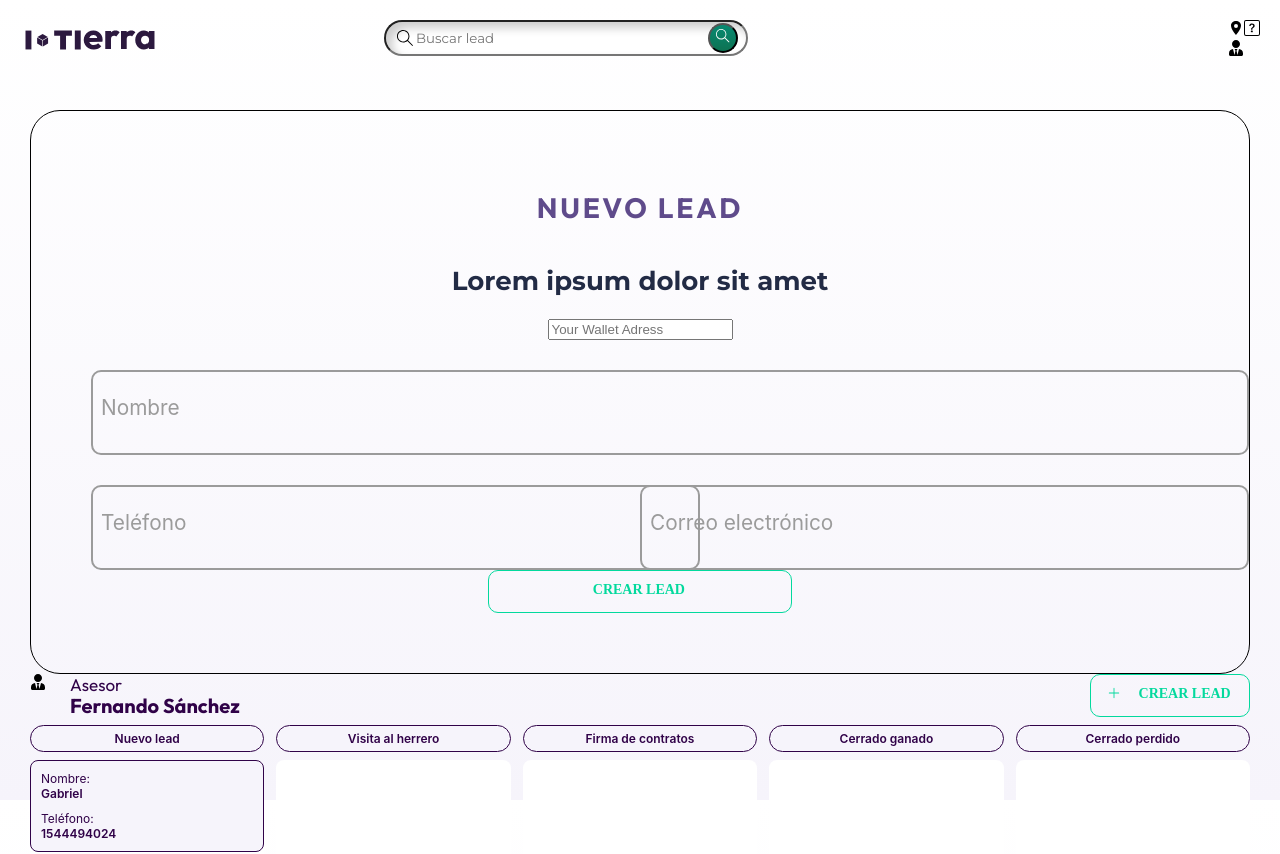
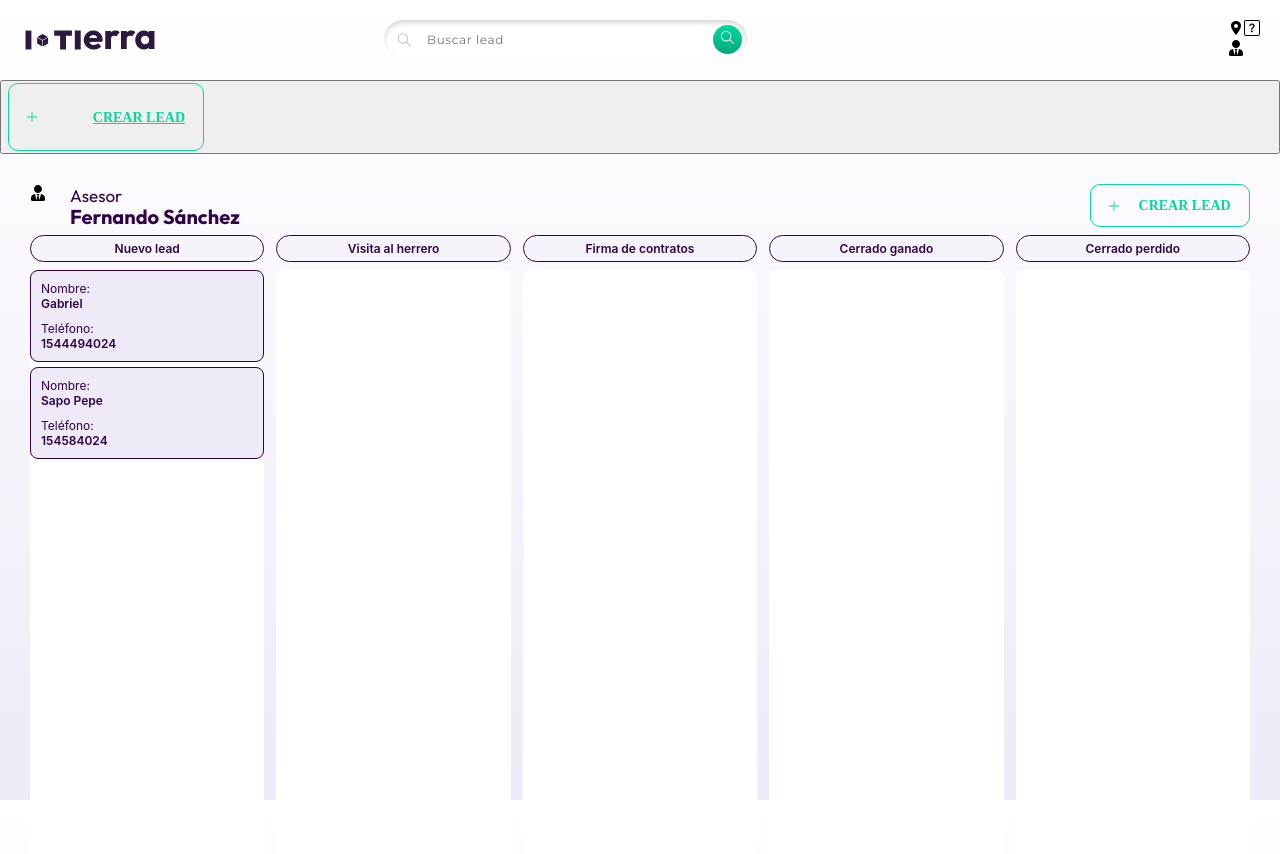
Before and after one commit to gabrgoli/ITERRA, a React (Create React App) app: page / in a window 1280 px wide. Shown: the top 854 px of the page. Built offline with nearby package versions, Linux system fonts and the light colour scheme.

Commit message:
PERSISTENCIA DE DATOS CON LOCAL STORAGE

```diff
--- a/src/components/ButtonCreate/ButtonCreate.css
+++ b/src/components/ButtonCreate/ButtonCreate.css
@@ -1,6 +1,7 @@
 .ButtonCreate{
     display: flex;
     justify-content: space-between;
+    align-items: center;
     border: 1.8px solid var(--color3);
     border-radius: 10px;
     width: 160px;
--- a/src/components/FormNewLead/FormNewLead.css
+++ b/src/components/FormNewLead/FormNewLead.css
@@ -35,6 +35,7 @@
 .ButtonForm{
     justify-content: center;
     width: 304px;
+    margin-top: 40px;
 }
 
 
@@ -51,6 +52,8 @@
 
   .form__group input{
     width: 100%;
+    font: normal normal 600 18px/23px Outfit;
+    color: #2F0240;
   }
 
   .form__field {
--- a/src/components/FormNewLead/FormNewLead.jsx
+++ b/src/components/FormNewLead/FormNewLead.jsx
@@ -1,7 +1,7 @@
 import React from 'react'
 import './FormNewLead.css'
 import { useState } from 'react';
-import { useDispatch, useSelector } from 'react-redux'
+import { useDispatch } from 'react-redux'
 //import { uuid } from 'uuidv4';
 import { v4 as uuidv4 } from 'uuid';
 import {  NEWLEAD } from '../../redux/actions'
@@ -51,7 +51,7 @@ const handleSubmit= async(e)=>{
         <form className='FormNewLead' onSubmit={(e) => handleSubmit(e)}>
             <h1>NUEVO LEAD</h1>
             <h2>Lorem ipsum dolor sit amet</h2>
-            <input type="text" name="email" onChange={(e) => handleChanchge(e)} placeholder="Your Wallet Adress" value={input.walletAdress?input.walletAdress:""} ></input>
+
             <div1 className="form__group">
                 <input type="input" className="form__field" onChange={(e) => handleChanchge(e)} placeholder="Nombre" name="nombre" id='nombre' value={input.nombre} required />
                 <label className="form__label">Nombre</label>
--- a/src/components/SearchBar/SearchBar.css
+++ b/src/components/SearchBar/SearchBar.css
@@ -13,29 +13,39 @@
 
 .SearchBar > div > svg{
     position: absolute;
-    top: 10px;
-    left: 13px;
+    top: 12px;
+    left: 14px;
+    color: #b0bfbb;
+    width: 13px;
+
 
 }
 
 .SearchBar input{
+    border: 0px;
     border-radius: 20px;
-    padding: 8px 30px;
+    padding: 0px;
+    padding-left: 43px;
+    padding-right: 20px;
     min-width: 300px;
-    box-shadow: inset 6px 6px 10px 0 rgba(0, 0, 0, 0.2), inset -6px -6px 10px 0 rgba(255, 255, 255, 0.5);
+    height: 38px;
+    box-shadow: inset 0px 3px 5px #00000029;
     /* font: normal normal medium 12px/9px Montserrat; */
     font-family: Montserrat;
+    font-size: 12px;
+    letter-spacing: 0.6px;
 
 }
 
 .SearchBar button{
     color: white;
     position: absolute;
-    right: 10px;
-    top: 2.5px;
+    right: 5px;
+    top: 4.5px;
     border-radius: 50%;
     background: rgb(13, 114, 82);
-    background: linear-gradient(0deg, rgb(13, 114, 82) 0%, rgb(7, 138, 114) 100%);
-    width: 30px;
-    height: 30px;
+    background: linear-gradient(0deg, #03A679  0%,  #03D99D 100%);
+    width: 29px;
+    height: 29px;
+    border: none;
 }
--- a/src/index.css
+++ b/src/index.css
@@ -7,7 +7,7 @@
 
 :root {
   --color1: #300248;
-  --color2: #F6F4FB;
+  --color2: #EEEAF7;
   --color3: #03D99D;
   --color4: #A994D8;
   min-height: 80vh;
--- a/src/pages/Home/Home.css
+++ b/src/pages/Home/Home.css
@@ -55,7 +55,7 @@
     border-radius: 50px;
     padding: 5px 20px;
     text-align: center;
-    background-color: var(--color2);
+    background-color: #F6F4FB;
 
 
 }
@@ -65,3 +65,106 @@
     flex-direction: column;
     flex:1;
 }
+
+
+
+
+
+
+/* body {
+    font-family: Arial, sans-serif;
+    background: url(http://www.shukatsu-note.com/wp-content/uploads/2014/12/computer-564136_1280.jpg) no-repeat;
+    background-size: cover;
+    height: 100vh;
+  } */
+
+  /* h1 {
+    text-align: center;
+    font-family: Tahoma, Arial, sans-serif;
+    color: #06D85F;
+    margin: 80px 0;
+  } */
+
+  /* .box {
+     width: 40%;
+    margin: 0 auto;
+    background: rgba(147, 42, 42, 0.2);
+    padding: 35px;
+    border: 2px solid #fff;
+    border-radius: 20px/50px; */
+    /* background-clip: padding-box; */
+    /* text-align: center;
+  }
+  */
+
+  /* .button {
+    font-size: 1em;
+    padding: 10px;
+    color: rgb(24, 13, 13);
+    border: 2px solid #06D85F;
+    border-radius: 20px/50px;
+    text-decoration: none;
+    cursor: pointer;
+    transition: all 0.3s ease-out;
+  }
+  .button:hover {
+    background: #06D85F;
+  } */
+
+  .overlay {
+    position: fixed;
+    top: 0;
+    bottom: 0;
+    left: 0;
+    right: 0;
+    background: rgba(0, 0, 0, 0.7);
+    transition: opacity 500ms;
+    visibility: hidden;
+    opacity: 0;
+  }
+  .overlay:target {
+    visibility: visible;
+    opacity: 1;
+  }
+
+  .popup {
+    margin: 70px auto;
+    padding: 20px;
+    background: #fff;
+    border-radius: 5px;
+    width: 30%;
+    position: relative;
+    transition: all 5s ease-in-out;
+  }
+
+  .popup h2 {
+    margin-top: 0;
+    color: #333;
+    font-family: Tahoma, Arial, sans-serif;
+  }
+  .popup .close {
+    position: absolute;
+    top: 20px;
+    right: 30px;
+    transition: all 200ms;
+    font-size: 30px;
+    font-weight: bold;
+    text-decoration: none;
+    color: #333;
+  }
+  .popup .close:hover {
+    color: #06D85F;
+  }
+  .popup .content {
+    max-height: 30%;
+    overflow: auto;
+  }
+
+  @media screen and (max-width: 700px){
+    .box{
+      width: 70%;
+    }
+    .popup{
+      width: 70%;
+    }
+  }
--- a/src/pages/Home/Home.jsx
+++ b/src/pages/Home/Home.jsx
@@ -5,12 +5,29 @@ import LayoutPrincipal from '../../layoutPrincipal/LayoutPrincipal'
 import './Home.css'
 import { FaUserTie } from "react-icons/fa";
 import { FormNewLead } from '../../components/FormNewLead/FormNewLead'
+import {BsPlusLg} from "react-icons/bs";
+
 const Home = () => {
   return (
     <LayoutPrincipal>
 
+        <button >
+            <a class="ButtonCreate" href="#popup1">
+            <BsPlusLg/>
+            CREAR LEAD
+            </a>
+        </button>
+
+        <div id="popup1" class="overlay">
+            <div class="popup">
+                <a class="close" href="#">&times;</a>
+                <div class="content">
+                    <FormNewLead/>
+                </div>
+            </div>
+        </div>
+
         <div className='HomePage'>
-            <FormNewLead/>
             <div className='home-userAndButton'>
                 <div>
                         <FaUserTie/>
--- a/src/redux/reducer.js
+++ b/src/redux/reducer.js
@@ -3,7 +3,9 @@ import * as actions from './actions'
 import { v4 as uuidv4 } from 'uuid';
 
 const initialState = {
-  entries:[{
+  entries:
+  JSON.parse(localStorage.getItem("array")) ||
+  [{
     _id: uuidv4(),
     nombre:'Gabriel',
     telefono:'1544494024',
@@ -40,6 +42,7 @@ const rootReducer = createReducer(initialState, (builder) => {
 
     .addCase(actions.NEWLEAD, (state, action) => {
       state.entries.push(action.payload)
+      localStorage.setItem("array", JSON.stringify(state.entries));
     })
 
     .addCase(actions.UPDATEENTRY, (state, action) => {
@@ -51,6 +54,7 @@ const rootReducer = createReducer(initialState, (builder) => {
       }
       return entry
      })
+     localStorage.setItem("array", JSON.stringify(state.entries));
     })
 
 })
```
Lines whose indentation alone changed are shown as unchanged.
